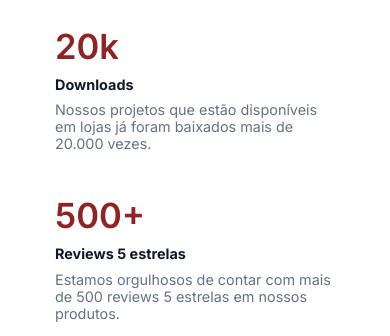
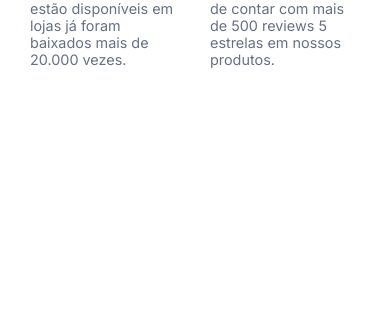
Before and after one commit to kevinzanao/site-de-contrata-o, a plain HTML site: page index.html in a window 390 px wide. Shown: the part 683-1019 px from the top of the page. After the commit the page ends 844 px from the top, so only its background shows below. Drawn offline with Linux system fonts and the light colour scheme.

Commit message:
style fix

```diff
--- a/style.css
+++ b/style.css
@@ -195,7 +195,6 @@ p {
    }
 
    .container .section-aboutUs .metric {
-      width: 100%;
       flex-wrap: wrap;
       justify-content: space-evenly;
       gap: 1rem;
@@ -236,8 +235,12 @@ p {
       font-size: 2em;
    }
 
+   .container .section-aboutUs .metric {
+      text-align: left;
+   }
+
    .container .section-aboutUs .metric .metric-item {
-      width: 280px;
+      width: 100px;
       margin: 1rem 0;
    }
 }
```
